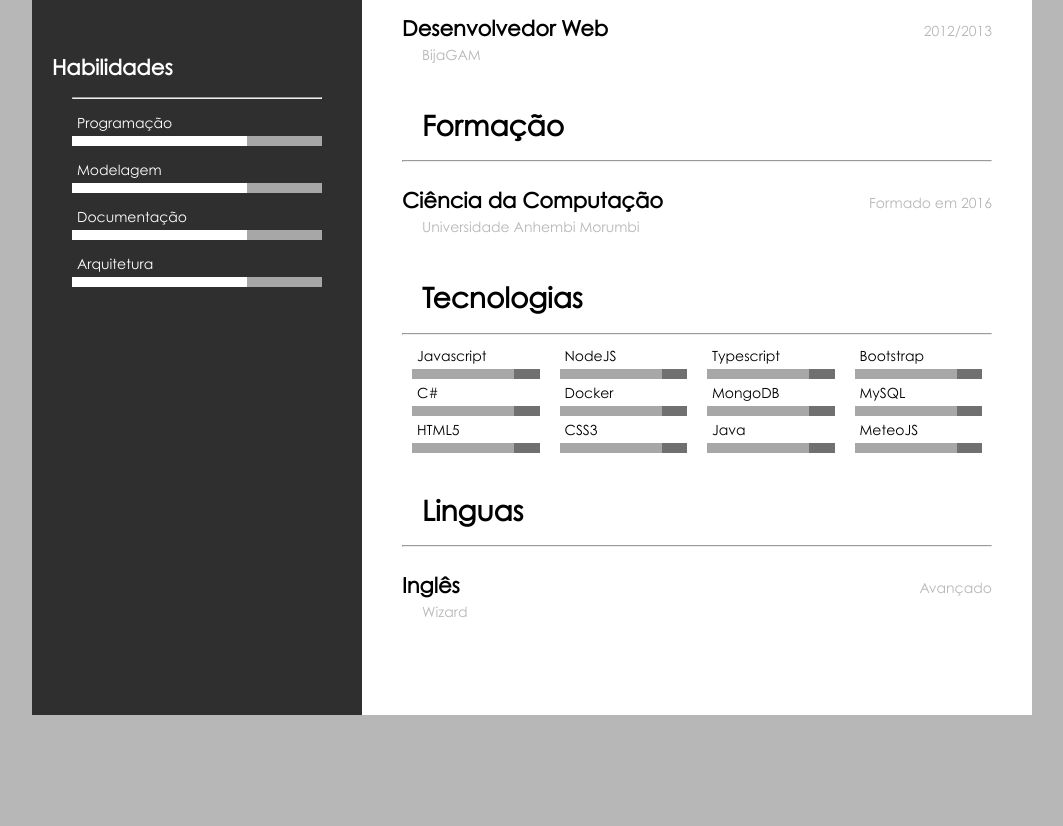
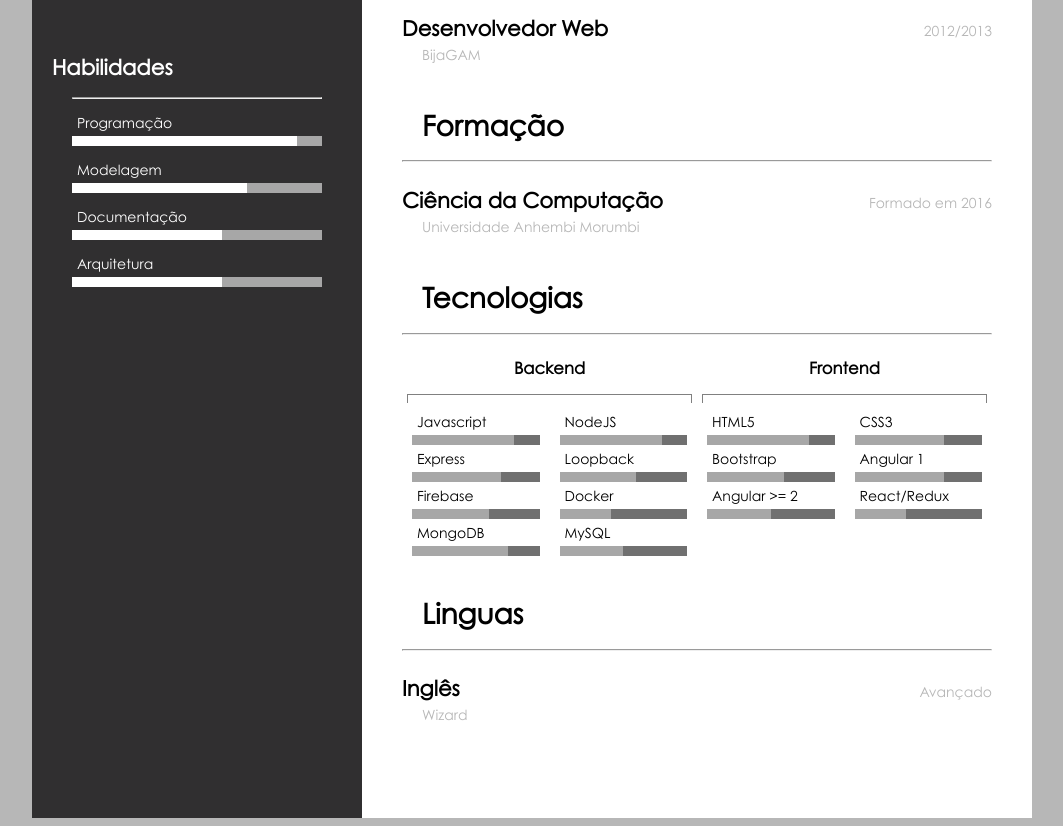
Before and after one commit to domenester/domenester.github.io, a website: page index.html in a window 1280 px wide. Shown: the part 682-1508 px from the top of the page, without its empty margins (108-1171 px from the left). Before the commit the page ends 1405 px from the top, so only its background shows below. Drawn offline with Linux system fonts and the light colour scheme.

Commit message:
Saving Progress

```diff
--- a/index.html
+++ b/index.html
@@ -51,7 +51,7 @@
               <hr>
               <label>Programação</label>
               <div class="bar-back">
-                <div class="bar-front" style="width: 70%;"></div>
+                <div class="bar-front" style="width: 90%;"></div>
               </div>
               <label>Modelagem</label>
               <div class="bar-back">
@@ -59,11 +59,11 @@
               </div>
               <label>Documentação</label>
               <div class="bar-back">
-                <div class="bar-front" style="width: 70%;"></div>
+                <div class="bar-front" style="width: 60%;"></div>
               </div>
               <label>Arquitetura</label>
               <div class="bar-back">
-                <div class="bar-front" style="width: 70%;"></div>
+                <div class="bar-front" style="width: 60%;"></div>
               </div>
             </div>
           </div>
@@ -138,6 +138,9 @@
           <h1> Tecnologias </h1>
           <hr>
           <div class="techs">
+            <div class="techs-filter">
+                <h3> Backend </h3>
+                <div class="coupling"></div>
                 <div class="techs-item">
                   <label> Javascript </label>
                   <div class="bar-back-dark">
@@ -151,41 +154,45 @@
                   </div>
                 </div>
                 <div class="techs-item">
-              <label> Typescript </label>
+                  <label> Express </label>
                   <div class="bar-back-dark">
-                <div class="bar-front-dark" style="width: 80%;"></div>
+                    <div class="bar-front-dark" style="width: 70%;"></div>
                   </div>
                 </div>
                 <div class="techs-item">
-              <label> Bootstrap </label>
+                  <label> Loopback </label>
                   <div class="bar-back-dark">
-                <div class="bar-front-dark" style="width: 80%;"></div>
+                    <div class="bar-front-dark" style="width: 60%;"></div>
                   </div>
                 </div>
                 <div class="techs-item">
-              <label> C# </label>
+                  <label> Firebase </label>
                   <div class="bar-back-dark">
-                <div class="bar-front-dark" style="width: 80%;"></div>
+                    <div class="bar-front-dark" style="width: 60%;"></div>
                   </div>
                 </div>
                 <div class="techs-item">
                   <label> Docker </label>
                   <div class="bar-back-dark">
-                <div class="bar-front-dark" style="width: 80%;"></div>
+                    <div class="bar-front-dark" style="width: 40%;"></div>
                   </div>
                 </div>
                 <div class="techs-item">
                   <label> MongoDB </label>
                   <div class="bar-back-dark">
-                <div class="bar-front-dark" style="width: 80%;"></div>
+                    <div class="bar-front-dark" style="width: 75%;"></div>
                   </div>
                 </div>
                 <div class="techs-item">
                   <label> MySQL </label>
                   <div class="bar-back-dark">
-                <div class="bar-front-dark" style="width: 80%;"></div>
+                    <div class="bar-front-dark" style="width: 50%;"></div>
                   </div>
                 </div>
+            </div>
+            <div class="techs-filter">
+                <h3> Frontend </h3>
+                <div class="coupling"></div>
                 <div class="techs-item">
                   <label> HTML5 </label>
                   <div class="bar-back-dark">
@@ -195,19 +202,32 @@
                 <div class="techs-item">
                   <label> CSS3 </label>
                   <div class="bar-back-dark">
-                <div class="bar-front-dark" style="width: 80%;"></div>
+                    <div class="bar-front-dark" style="width: 70%;"></div>
                   </div>
                 </div>
                 <div class="techs-item">
-              <label> Java </label>
+                  <label> Bootstrap </label>
                   <div class="bar-back-dark">
-                <div class="bar-front-dark" style="width: 80%;"></div>
+                    <div class="bar-front-dark" style="width: 60%;"></div>
                   </div>
                 </div>
                 <div class="techs-item">
-              <label> MeteoJS </label>
+                  <label> Angular 1 </label>
                   <div class="bar-back-dark">
-                <div class="bar-front-dark" style="width: 80%;"></div>
+                    <div class="bar-front-dark" style="width: 70%;"></div>
+                  </div>
+                </div>
+                <div class="techs-item">
+                  <label> Angular >= 2 </label>
+                  <div class="bar-back-dark">
+                    <div class="bar-front-dark" style="width: 50%;"></div>
+                  </div>
+                </div>
+                <div class="techs-item">
+                  <label> React/Redux </label>
+                  <div class="bar-back-dark">
+                    <div class="bar-front-dark" style="width: 40%;"></div>
+                  </div>
                 </div>
             </div>
           </div>
--- a/main.css
+++ b/main.css
@@ -153,12 +153,27 @@ label {
 }
 
 .techs-item {
-  width: 25%;
+  width: 50%;
   padding: 0px 10px 0px 10px;
   -webkit-box-sizing: border-box;
   -moz-box-sizing: border-box;
   box-sizing: border-box;
+  float: left;
+}
+
+.techs-filter {
+  width: 50%;
   display: inline-block;
+  text-align: center;
+}
+
+.coupling {
+  height: 8px;
+  border-width: 1px;
+  border-bottom-width: 0px;
+  border-color: gray;
+  border-style: solid;
+  margin: 5px;
 }
 
 @media only screen and (max-width: 768px) {
@@ -188,7 +203,7 @@ label {
     width: 100%;
   }
   .techs-item {
-    width: 50%;
+    width: 100%;
   }
   .fiter {
     display: block;
```
Lines whose indentation alone changed are shown as unchanged.
